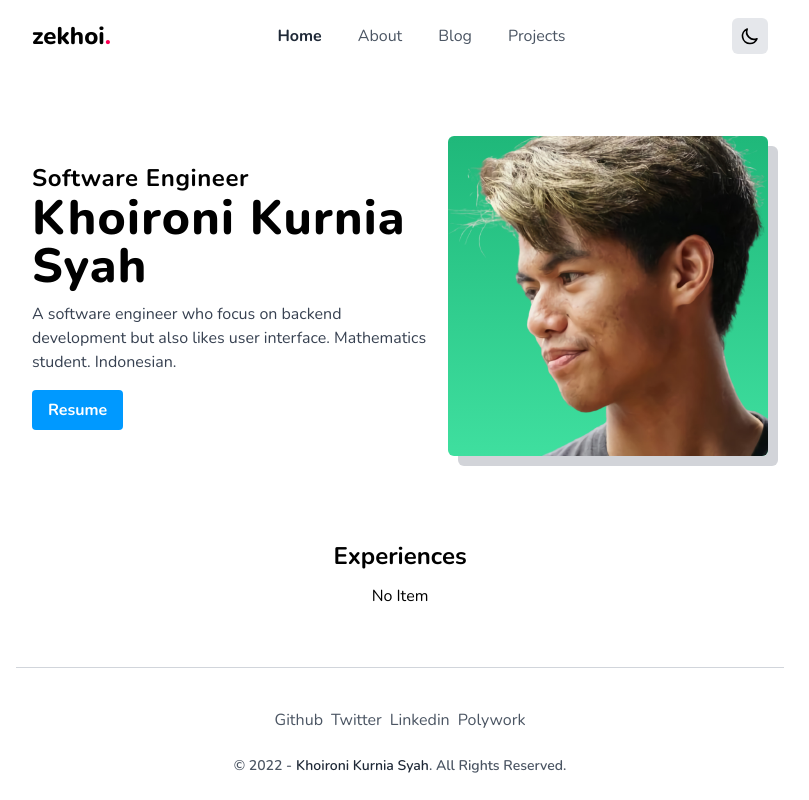
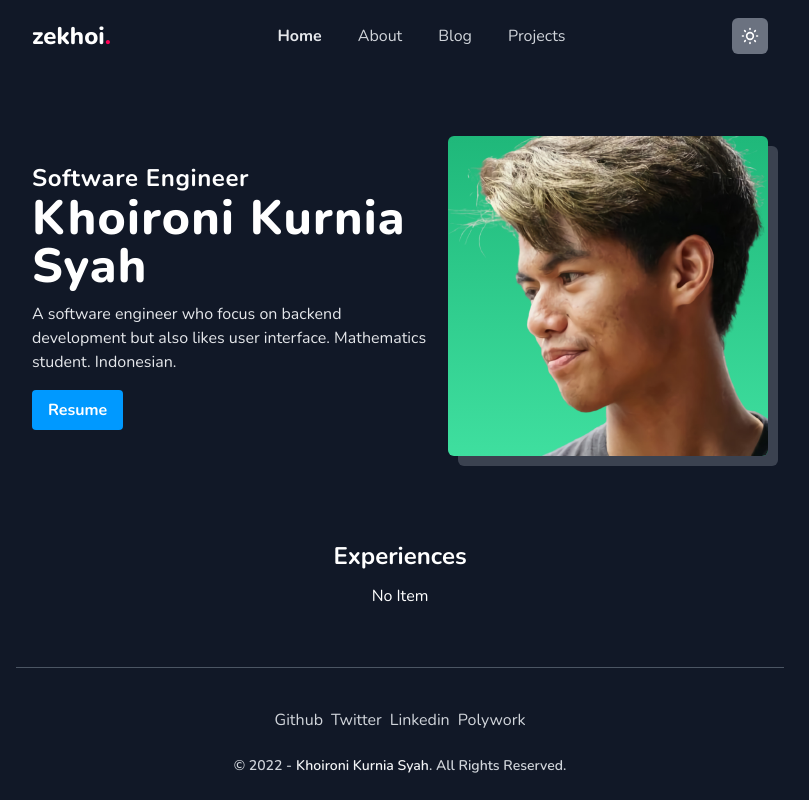
Before and after one commit to zekhoi/v3.zekhoi.dev, a Next.js app: page / in a window 1280 px wide. Shown: the whole page, without its empty margins (240-1049 px from the left). Built offline with nearby package versions, Linux system fonts and the light colour scheme.

Commit message:
I forgot (#9)
* update projects

```diff
--- a/site.config.js
+++ b/site.config.js
@@ -53,48 +53,25 @@ module.exports = {
   ],
   projects: [
     {
+      title: "Personal Website",
+      image: "",
+      url: "https://github.com/zekhoi/zekhoi.dev",
+      description: "My personal website.",
+      stacks: ["tailwindcss", "nextjs", "vercel"],
+    },
+    {
       title: "Coronavirus - Dashboard",
       image: "",
-      url: "https://corona.zekhoi.my.id/",
+      url: "https://github.com/zekhoi/corona",
       description: "A website that track corona virus every country.",
       stacks: ["tailwindcss", "nextjs", "vercel"],
     },
     {
-      title: "Personal Website - SPA",
+      title: "Binar Challenge - RESTful API",
       image: "",
-      url: "https://zekhoi.my.id/",
-      description:
-        "My Personal website version 2 build with NextJS and Tailwind.",
-      stacks: ["tailwindcss", "nextjs", "vercel"],
-    },
-    {
-      title: "Korobot - Discord Bot",
-      image: "",
-      url: "https://discord.com/api/oauth2/authorize?client_id=935198224761896980&permissions=8&scope=bot",
-      description: "A basic discord bot, it can speak.",
-      stacks: ["nodejs", "javascript"],
-    },
-    {
-      title: "Seminar Schedule - Event Calendar",
-      image: "",
-      url: "https://seminar.zekhoi.my.id/",
-      description: "Seminar Schedule Event Calendar from Matematika FMIPA ULM.",
-      stacks: ["tailwindcss", "nextjs", "vercel"],
-    },
-    {
-      title: "Booku - Technical Test",
-      image: "",
-      url: "https://booku.zekhoi.my.id/",
-      description: "Technical test result.",
-      stacks: ["tailwindcss", "nextjs", "vercel"],
-    },
-    {
-      title: "Alternate Reality - Landing Page",
-      image: "",
-      url: "https://altrea.id/",
-      description:
-        "Virtual Group with a focus on developing young talent in the virtual creative industry.",
-      stacks: ["tailwindcss", "nextjs", "vercel"],
+      url: "https://github.com/synrgy-5-fsw-1-cihuy/synrgy-roni-fsw1-cihuy/tree/challenge-6",
+      description: "A website that track corona virus every country.",
+      stacks: ["express", "sequelize", "jwt"],
     },
   ],
   colors: {
--- a/src/components/buttons/ThemeButton.tsx
+++ b/src/components/buttons/ThemeButton.tsx
@@ -16,10 +16,10 @@ const ThemeButton = ({ className, ...rest }: ButtonProps) => {
       {...rest}
       onClick={() => setTheme(theme === "dark" ? "light" : "dark")}
     >
-      {theme === "dark" ? (
+      {theme === "light" ? (
+        <HiOutlineMoon className="w-5 h-5" />
+      ) : (
         <HiOutlineSun className="w-5 h-5" />
-      ) : (
-        <HiOutlineMoon className="w-5 h-5" />
       )}
     </button>
   );
--- a/src/components/icons/TechIcons.tsx
+++ b/src/components/icons/TechIcons.tsx
@@ -2,10 +2,12 @@ import clsx from "clsx";
 import * as React from "react";
 import { IoLogoVercel } from "react-icons/io5";
 import {
+  SiExpress,
   SiFirebase,
   SiGit,
   SiGoogleanalytics,
   SiJavascript,
+  SiJsonwebtokens,
   SiMarkdown,
   SiMongodb,
   SiNextdotjs,
@@ -15,6 +17,7 @@ import {
   SiReact,
   SiRedux,
   SiSass,
+  SiSequelize,
   SiTailwindcss,
   SiTypescript,
 } from "react-icons/si";
@@ -104,4 +107,16 @@ export const techList = {
     icon: SiNotion,
     name: "Notion API",
   },
+  express: {
+    icon: SiExpress,
+    name: "Express.js",
+  },
+  sequelize: {
+    icon: SiSequelize,
+    name: "Sequelize",
+  },
+  jwt: {
+    icon: SiJsonwebtokens,
+    name: "JWT",
+  },
 };
--- a/src/pages/_app.tsx
+++ b/src/pages/_app.tsx
@@ -12,7 +12,7 @@ function MyApp({ Component, pageProps }: AppProps) {
   return (
     <>
       <DefaultSeo {...SEO} />
-      <ThemeProvider attribute="class">
+      <ThemeProvider attribute="class" defaultTheme="dark" enableSystem={false}>
         <Component {...pageProps} />
       </ThemeProvider>
     </>
```
